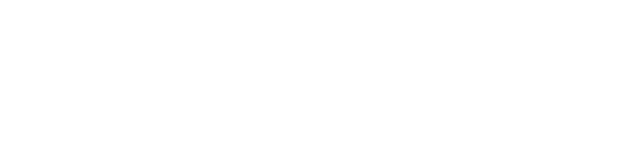
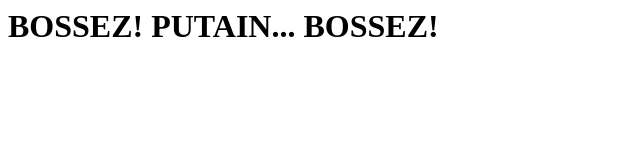
Before and after one commit to Arroy18/montp2git, a plain HTML site: page index.html in a window 1280 px wide. Shown: the whole page, without its empty margins (0-640 px from the left). Drawn offline with Linux system fonts and the light colour scheme.

Commit message:
Update index.html

```diff
--- a/index.html
+++ b/index.html
@@ -1,2 +1,4 @@
 
 <title="wow">
+
+  <h1> BOSSEZ! PUTAIN... BOSSEZ!</h1>
```
